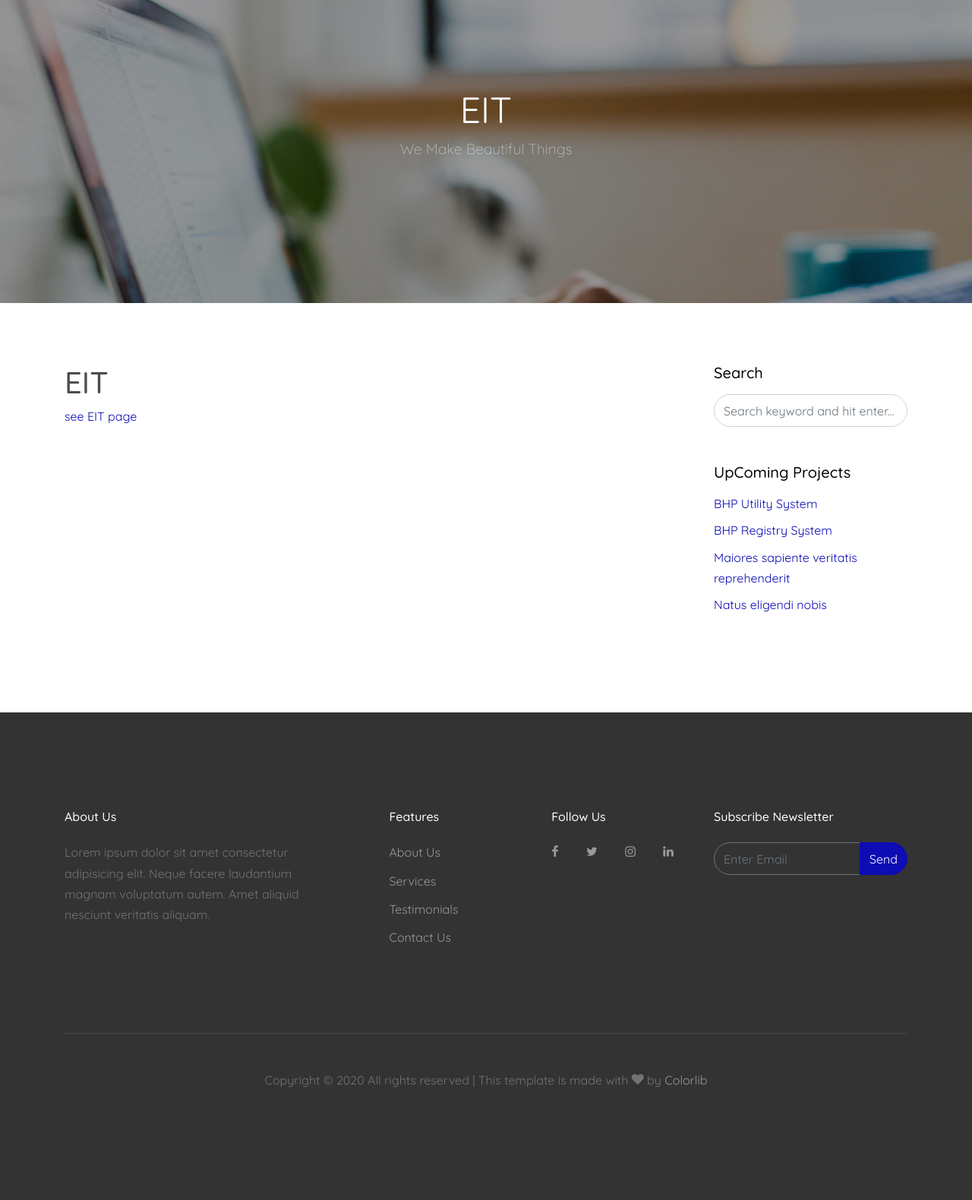
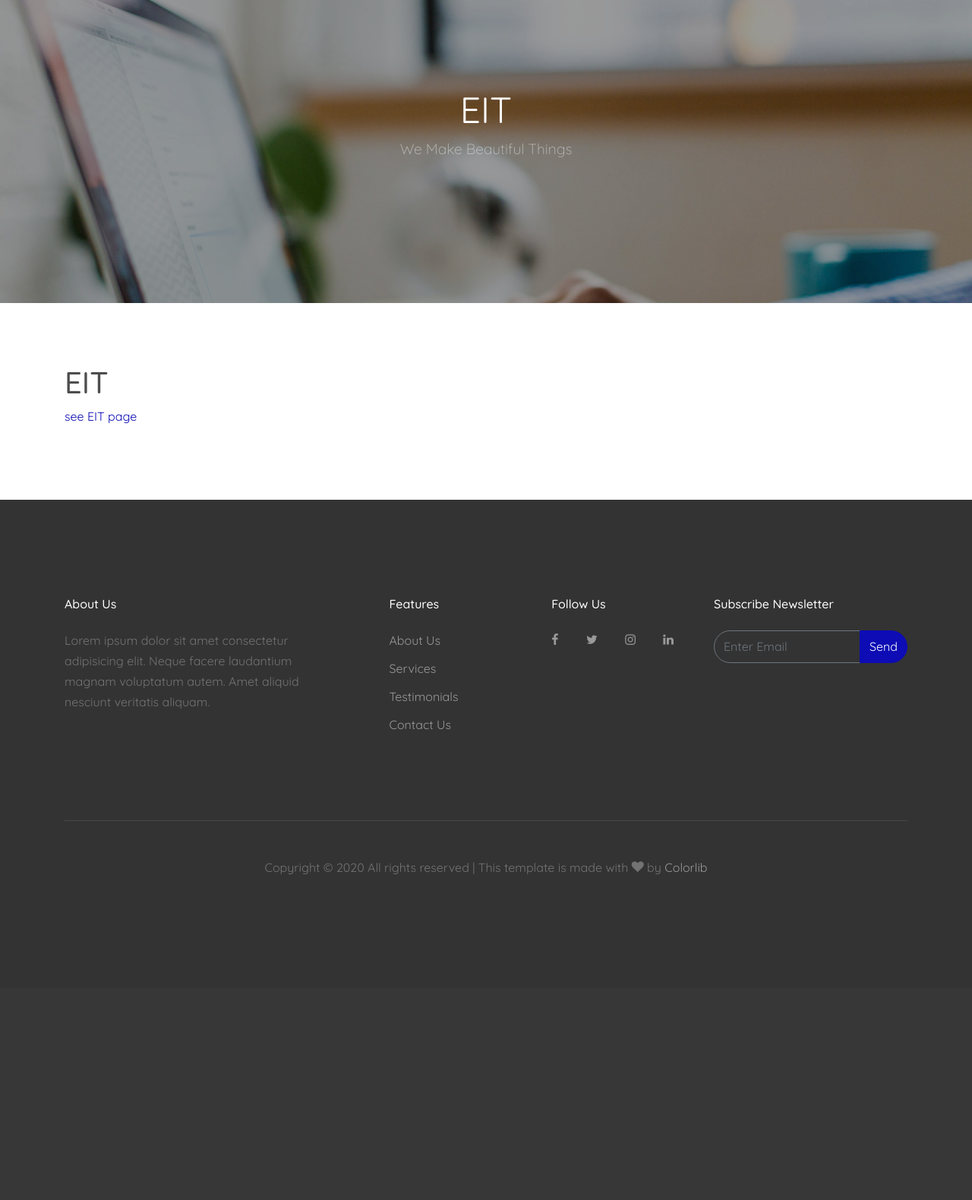
Before and after one commit to botswana-harvard/se-dmc, a Django app: page /eit in a window 1280 px wide. Shown: the part 141-1721 px from the top of the page at 76% size. After the commit the page ends 1292 px from the top, so only its background shows below. Run offline with Django 3.2, Linux system fonts and the light colour scheme; parts of the project's set-up code (start-up, migrations or seed data) failed here and were passed over; some libraries are stand-ins or nearby versions; some web fonts are replaced.

Commit message:
Update EIT.html

```diff
--- a/se_dmc/templates/se_dmc/EIT.html
+++ b/se_dmc/templates/se_dmc/EIT.html
@@ -27,29 +27,7 @@
           <div class="col-md-8">
             <h1>EIT</h1>
             <p><a href="http://eit.bhp.org.bw/">see EIT page</a> </p>
-          </div>
-
-          <div class="col-md-3 ml-auto">
-            <div class="mb-5">
-              <h3 class="h5 text-black mb-3">Search</h3>
-              <form action="#" method="post">
-                <div class="form-group d-flex">
-                  <input type="text" class="form-control" placeholder="Search keyword and hit enter...">
-                </div>
-              </form>
-            </div>
-
-            <div class="mb-5">
-              <h3 class="h5 text-black mb-3">UpComing Projects</h3>
-              <ul class="list-unstyled">
-                <li class="mb-2"><a href="#">BHP Utility System</a></li>
-                <li class="mb-2"><a href="#">BHP Registry System</a></li>
-                <li class="mb-2"><a href="#">Maiores sapiente veritatis reprehenderit</a></li>
-                <li class="mb-2"><a href="#">Natus eligendi nobis</a></li>
-              </ul>
-            </div>
-
-          </div>
+		</div>
 
         </div>
       </div>
```
